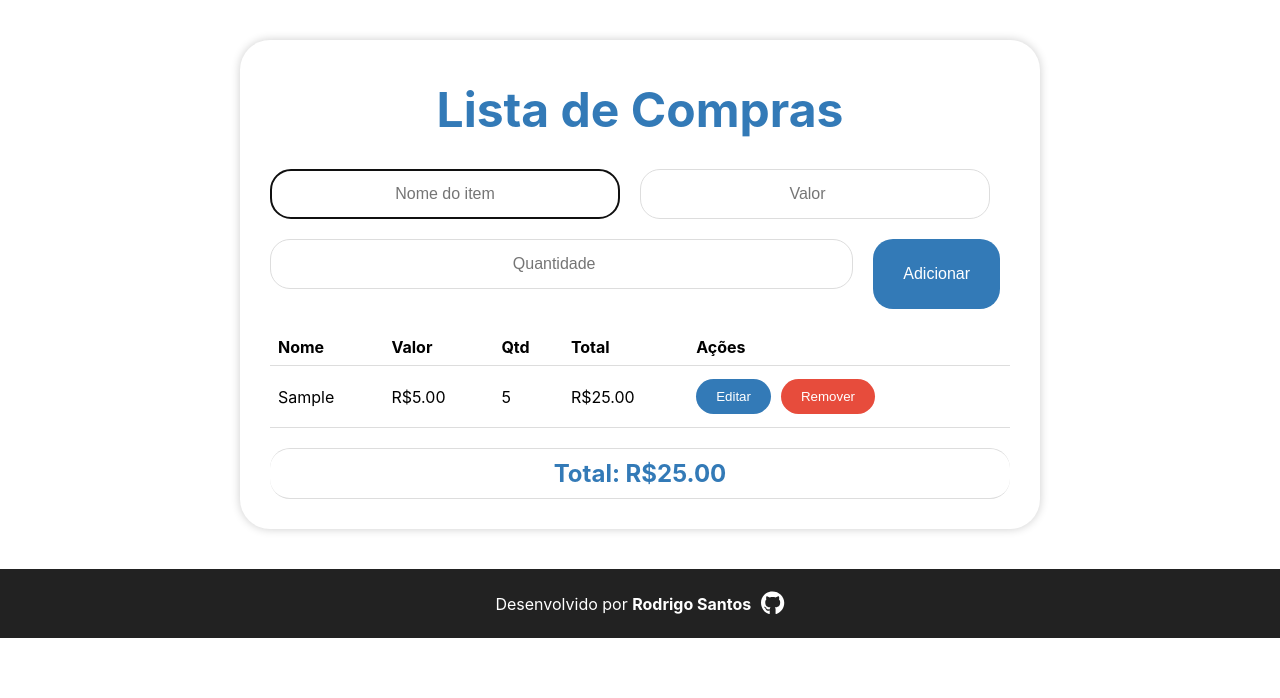
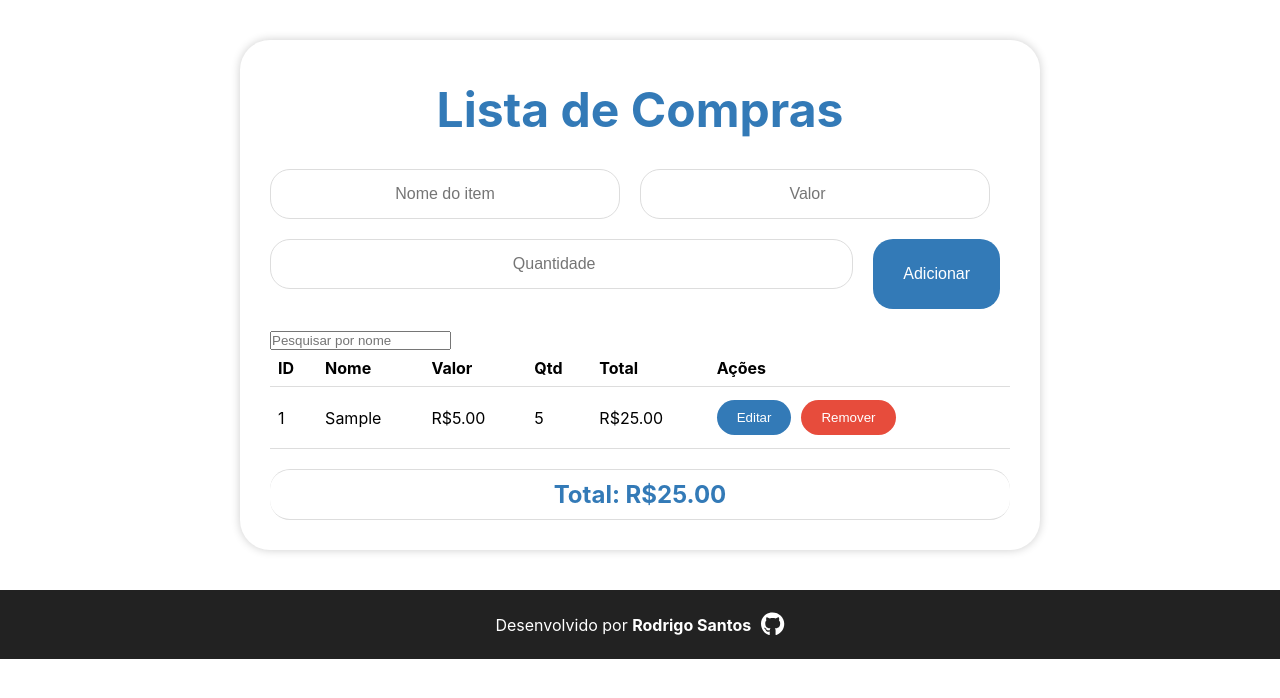
Before and after one commit to rodrigocsdev/compras, a React (Create React App) app: page / in a window 1280 px wide. Both pictures are taken after typing "Sample", "5", "5" into the empty fields and a click on the button "Adicionar". Shown: the top 698 px of the page. Built offline with nearby package versions, Linux system fonts and the light colour scheme.

Commit message:
add filtro de nome e  ordenar items tem tela

```diff
--- a/src/components/ListaDeCompras.js
+++ b/src/components/ListaDeCompras.js
@@ -1,99 +1,95 @@
-// src/components/ListaDeCompras.js
-
-import React, { useState } from "react";
+import React, { useState, useEffect } from "react";
 import "./ListaDeCompras.css";
 
 const ListaDeCompras = () => {
-  const [items, setItems] = useState(
-    JSON.parse(localStorage.getItem("listaDeCompras")) || []
-  );
+  const initialItems = JSON.parse(localStorage.getItem("listaDeCompras")) || [];
+  const [items, setItems] = useState(initialItems);
   const [itemName, setItemName] = useState("");
   const [itemValue, setItemValue] = useState("");
   const [itemQuantity, setItemQuantity] = useState("");
   const [editItemId, setEditItemId] = useState(null);
+  const [searchTerm, setSearchTerm] = useState("");
+  const [sortField, setSortField] = useState(null);
+  const [sortDirection, setSortDirection] = useState("asc");
+
+  useEffect(() => {
+    localStorage.setItem("listaDeCompras", JSON.stringify(items));
+  }, [items]);
 
   const handleAddItem = () => {
     if (itemName && itemValue && itemQuantity) {
-      if (editItemId !== null) {
-        // Se estamos editando um item, atualizamos o item existente na lista
-        const updatedItems = items.map((item) => {
-          if (item.id === editItemId) {
-            return {
-              ...item,
+      const newItem = {
+        id: items.length > 0 ? items[items.length - 1].id + 1 : 1,
         name: itemName,
         value: parseFloat(itemValue),
         quantity: parseInt(itemQuantity),
       };
+
+      if (editItemId !== null) {
+        const updatedItems = items.map((item) =>
+          item.id === editItemId ? { ...newItem, id: editItemId } : item
+        );
+        setItems(updatedItems);
+        setEditItemId(null);
+      } else {
+        setItems([...items, newItem]);
       }
-          return item;
-        });
-        setItems(updatedItems);
-        setEditItemId(null); // Resetar o ID de edição
 
-        // Salvar a lista de compras no localStorage
-        localStorage.setItem("listaDeCompras", JSON.stringify(updatedItems));
-      } else {
-        // Caso contrário, adicionamos um novo item à lista
-        setItems([
-          ...items,
-          {
-            id: Date.now(),
-            name: itemName,
-            value: parseFloat(itemValue),
-            quantity: parseInt(itemQuantity),
-          },
-        ]);
-
-        // Salvar a lista de compras no localStorage
-        const newItems = [
-          ...items,
-          {
-            id: Date.now(),
-            name: itemName,
-            value: parseFloat(itemValue),
-            quantity: parseInt(itemQuantity),
-          },
-        ];
-        localStorage.setItem("listaDeCompras", JSON.stringify(newItems));
-      }
-      // Limpar campos de entrada
       setItemName("");
       setItemValue("");
       setItemQuantity("");
-      inputRef.current.focus(); // adicione essa linha
     }
   };
 
   const handleRemoveItem = (id) => {
     setItems(items.filter((item) => item.id !== id));
-    // Salvar a lista de compras no localStorage
-    localStorage.setItem(
-      "listaDeCompras",
-      JSON.stringify(items.filter((item) => item.id !== id))
-    );
   };
 
   const handleEditItem = (id) => {
     const itemToEdit = items.find((item) => item.id === id);
     if (itemToEdit) {
-      // Preencher os campos de entrada com os valores do item a ser editado
       setItemName(itemToEdit.name);
       setItemValue(itemToEdit.value.toString());
       setItemQuantity(itemToEdit.quantity.toString());
-      // Definir o ID do item sendo editado
       setEditItemId(id);
-      window.scrollTo({
-        top: 0,
-        behavior: "smooth",
-      });
     }
   };
+
+  const handleSearch = (e) => {
+    setSearchTerm(e.target.value);
+  };
+
+  const handleSort = (field) => {
+    if (sortField === field) {
+      setSortDirection(sortDirection === "asc" ? "desc" : "asc");
+    } else {
+      setSortField(field);
+      setSortDirection("asc");
+    }
+  };
+
+  const sortedItems = [...items].sort((a, b) => {
+    if (sortField) {
+      const fieldA = a[sortField];
+      const fieldB = b[sortField];
+
+      if (sortDirection === "asc") {
+        return fieldA > fieldB ? 1 : fieldA < fieldB ? -1 : 0;
+      } else {
+        return fieldA < fieldB ? 1 : fieldA > fieldB ? -1 : 0;
+      }
+    } else {
+      return 0;
+    }
+  });
+
+  const filteredItems = sortedItems.filter((item) =>
+    item.name.toLowerCase().includes(searchTerm.toLowerCase())
+  );
 
   const calculateTotal = () => {
     return items.reduce((total, item) => total + item.value * item.quantity, 0);
   };
-
-  const inputRef = React.createRef();
 
   return (
     <div className="container">
@@ -106,8 +102,6 @@ const ListaDeCompras = () => {
           placeholder="Nome do item"
           value={itemName}
           onChange={(e) => setItemName(e.target.value)}
-          ref={inputRef}
-          autoFocus={false} // remova o autoFocus aqui
         />
         <input
           type="number"
@@ -125,23 +119,39 @@ const ListaDeCompras = () => {
           {editItemId !== null ? "Atualizar" : "Adicionar"}
         </button>
       </div>
+      <div className="search-container">
+        <input
+          type="text"
+          placeholder="Pesquisar por nome"
+          value={searchTerm}
+          onChange={handleSearch}
+        />
+      </div>
       <table className="items-table">
         <thead>
           <tr>
-      <th>Nome</th>
-      <th>Valor</th>
+            <th onClick={() => handleSort("id")}>
+              ID {sortField === "id" && (sortDirection === "asc" ? "▲" : "▼")}
+            </th>
+            <th onClick={() => handleSort("name")}>
+              Nome {sortField === "name" && (sortDirection === "asc" ? "▲" : "▼")}
+            </th>
+            <th onClick={() => handleSort("value")}>
+              Valor {sortField === "value" && (sortDirection === "asc" ? "▲" : "▼")}
+            </th>
             <th>Qtd</th>
             <th>Total</th>
             <th>Ações</th>
           </tr>
         </thead>
         <tbody>
-    {items.map((item) => (
+          {filteredItems.map((item) => (
             <tr key={item.id}>
-        <td> {item.name} </td>
-        <td> R${item.value.toFixed(2)} </td>
-        <td> {item.quantity} </td>
-        <td> R${(item.value * item.quantity).toFixed(2)} </td>
+              <td>{item.id}</td>
+              <td>{item.name}</td>
+              <td>R${item.value.toFixed(2)}</td>
+              <td>{item.quantity}</td>
+              <td>R${(item.value * item.quantity).toFixed(2)}</td>
               <td>
                 <button className="edit-button" onClick={() => handleEditItem(item.id)}>
                   Editar
@@ -154,7 +164,6 @@ const ListaDeCompras = () => {
           ))}
         </tbody>
       </table>
-
       <div className="total">Total: R${calculateTotal().toFixed(2)}</div>
     </div>
   );
```
Lines whose indentation alone changed are shown as unchanged.
